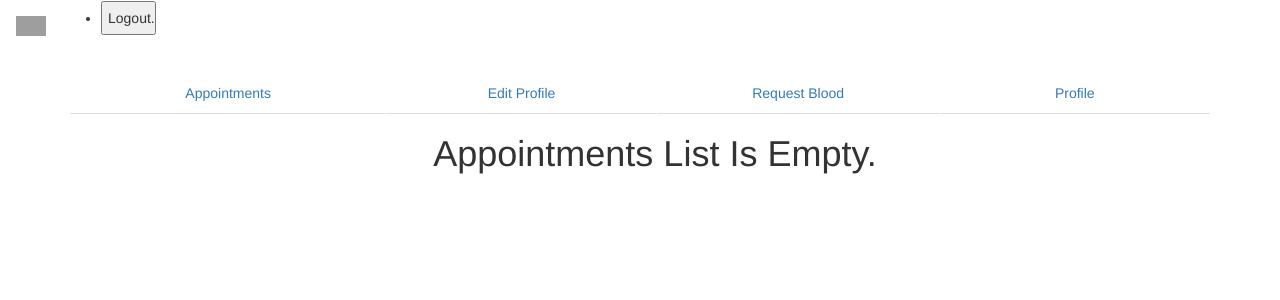
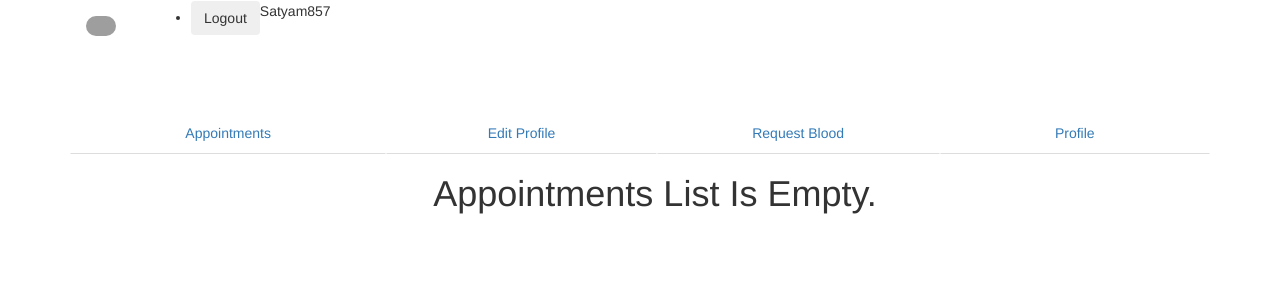
Before and after one commit to Abhishek2019/EasyCure, a PHP site: page /DoctorProfile.php in a window 1280 px wide. Shown: the top 300 px of the page. Run offline with PHP 8.4, Linux system fonts and the light colour scheme; the visitor is signed in with stand-in values (Sample User, id 1); data that the repository does not hold is empty; some libraries are stand-ins or nearby versions; grey boxes are pictures that could not be loaded.

Commit message:
Navigation bar changes in DoctorProfile.php

```diff
--- a/doctor/DoctorProfile.php
+++ b/doctor/DoctorProfile.php
@@ -11,7 +11,17 @@
   <!--  <link rel="stylesheet" href="/css/bootstrap.css">   -->
     <link rel="stylesheet" href="../css/bootstrap.min.css">
     <title>Doctor Profile</title>
-
+    <style>
+        .user {
+          padding-right: 800px;
+        }
+        img {
+          border-radius: 30px;
+        }
+        .bt {
+          margin-left:10px;
+        }
+    </style>
   </head>
   <body>
 <!--
@@ -26,15 +36,18 @@
           </ul>
       </div>
 -->
-  <nav class="navbar navbar-light bg-faded">
-      <img class="navbar-brand" src="../images/doc.jpeg" width="60" height="60" class="d-inline-block align-top" alt="">
-    <ul class="navbar-nav">
-      <form class=""  action="logout.php" method="post">
-          <li class="navbar-item"> <input class="Button" type="Submit"  value="Logout." onsubmit="" > </li>
-      </form>
-    </ul>
+<div class="container">
+  <nav class="navbar navbar-expand-lg navbar-light bg-light">
+      <img class="navbar-brand" src="../images/doc.jpeg" width="60" height="60" class="d-inline-block align-top" alt="">Satyam857
+     <!-- <h5 class="user">satyam857</h5>-->
+      <ul class="navbar-nav">
+        <form class="bt"  action="logout.php" method="post">
+            <li class="navbar-item bt"><button type="button submit" class="btn btn-outline-primary" onsubmit="">Logout</button></li>
+        </form>
+      </ul>
   </nav>
-
+</div>
+<br><br>
 <div class="container">
      <ul class="nav nav-tabs nav-justified">
        <li class="nav-item">
```
